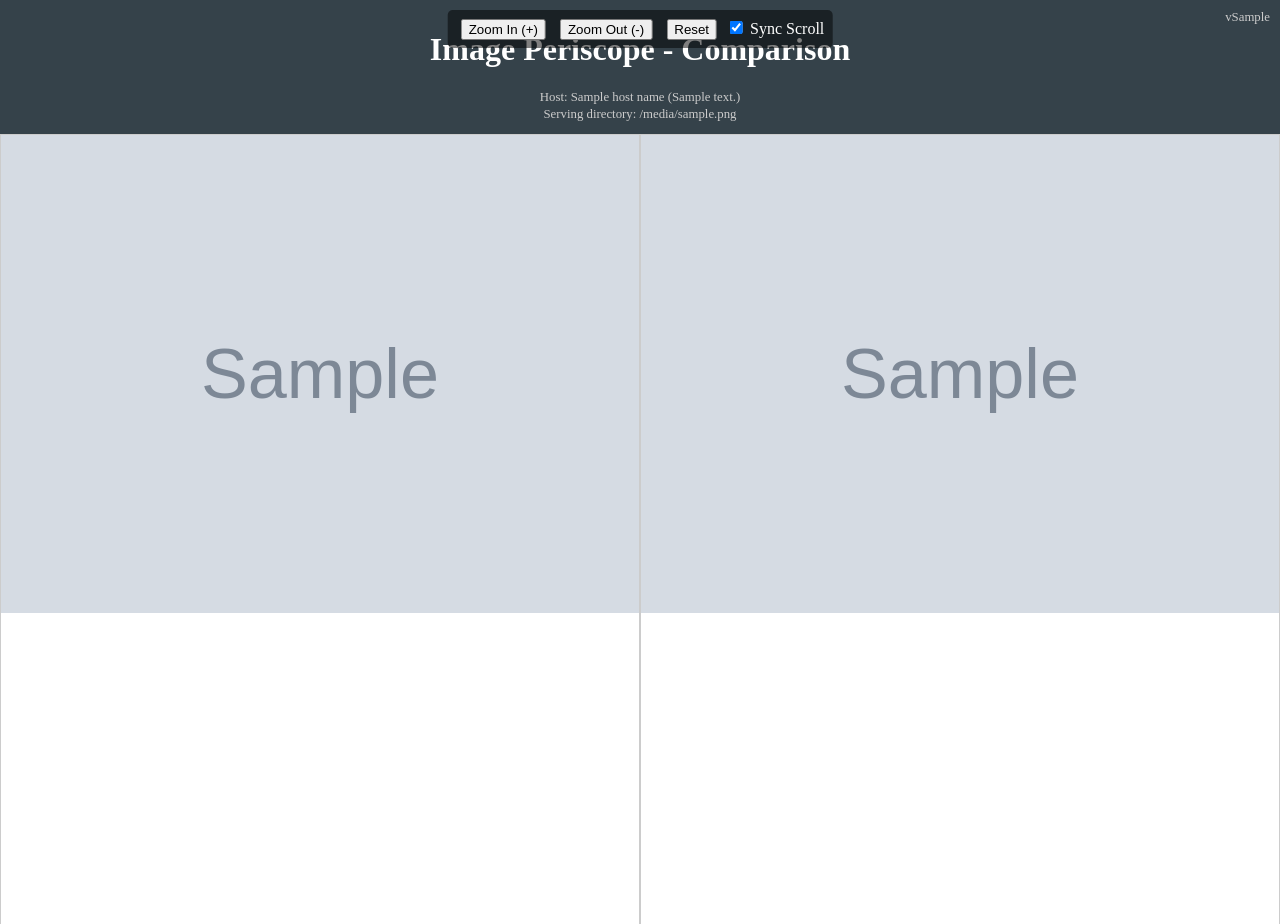
After one commit to kakibara/image-periscope, a Flask app: template image_periscope/templates/compare.html in a window 1280 px wide. The commit adds this page. Run offline with Flask 2, Linux system fonts and the light colour scheme; the template is opened without the code that fills it: most values are stand-ins (such as "Sample title", 1, 10 or a date in 2020); grey boxes marked "Sample" are stand-in pictures.

Commit message:
Update version to 0.7.1, add image comparison feature with a new compare page, and enhance index page with server information and comparison mode. Improve app version handling and include host details in rendered templates.

```diff
--- a/image_periscope/app.py
+++ b/image_periscope/app.py
@@ -1,4 +1,6 @@
 """This module implements the Flask web application for the Image Viewer."""
+import socket
+from importlib import metadata
 from pathlib import Path
 from typing import TypedDict
 
@@ -32,6 +34,12 @@ def create_app(image_dir=None):
     else:
         instance.config["IMAGE_DIR"] = None
 
+    try:
+        instance.config["APP_VERSION"] = metadata.version("image-periscope")
+    except metadata.PackageNotFoundError:
+        instance.config["APP_VERSION"] = "dev"
+
+
     @instance.route("/")
     def index():
         """Render the index page with directory structure.
@@ -61,6 +69,12 @@ def create_app(image_dir=None):
 
         col_count = int(request.args.get("col_count", 3))
         directory_tree = get_directory_tree(base_dir_path)
+
+        # サーバー情報を取得
+        host_name = socket.gethostname()
+        ip_address = socket.gethostbyname(host_name)
+        image_directory = instance.config.get("IMAGE_DIR")
+
         return render_template("index.html",
                               directories=directories,
                               items=paged_items,
@@ -72,7 +86,11 @@ def create_app(image_dir=None):
                               col_count=col_count,
                               directory_tree=directory_tree,
                               path_parts=path_parts,
-                              search_query=search_query)
+                              search_query=search_query,
+                              host_name=host_name,
+                              ip_address=ip_address,
+                              image_directory=image_directory,
+                              app_version=instance.config.get("APP_VERSION"))
 
     @instance.route("/browse/", defaults={"path": ""})
     @instance.route("/browse/<path:path>")
@@ -122,6 +140,12 @@ def create_app(image_dir=None):
 
         col_count = int(request.args.get("col_count", 3))
         directory_tree = get_directory_tree(base_dir_path)
+
+        # サーバー情報を取得
+        host_name = socket.gethostname()
+        ip_address = socket.gethostbyname(host_name)
+        image_directory = instance.config.get("IMAGE_DIR")
+
         return render_template("index.html",
                               directories=directories,
                               items=paged_items,
@@ -133,7 +157,11 @@ def create_app(image_dir=None):
                               col_count=col_count,
                               directory_tree=directory_tree,
                               path_parts=path_parts,
-                              search_query=search_query)
+                              search_query=search_query,
+                              host_name=host_name,
+                              ip_address=ip_address,
+                              image_directory=image_directory,
+                              app_version=instance.config.get("APP_VERSION"))
 
     @instance.route("/images/<path:filename>")
     def serve_image(filename):
@@ -188,6 +216,25 @@ def create_app(image_dir=None):
         allowed_tags = list(bleach.sanitizer.ALLOWED_TAGS) + ["h1", "h2", "h3", "p", "br", "hr", "pre"]
         safe_content = bleach.clean(content, tags=allowed_tags, strip=True)
         return render_template("view_html.html", title=file_path.name, content=safe_content)
+
+    @instance.route("/compare")
+    def compare_images():
+        """Render the compare page with two images."""
+        image1 = request.args.get("image1")
+        image2 = request.args.get("image2")
+
+        if not image1 or not image2:
+            abort(400, "Two images are required for comparison.")
+
+        # サーバー情報を取得
+        host_name = socket.gethostname()
+        ip_address = socket.gethostbyname(host_name)
+        image_directory = instance.config.get("IMAGE_DIR")
+
+        return render_template("compare.html", image1=image1, image2=image2,
+                               host_name=host_name, ip_address=ip_address,
+                               image_directory=image_directory,
+                               app_version=instance.config.get("APP_VERSION"))
 
     # CORS設定を強化
     @instance.after_request
--- /dev/null
+++ b/image_periscope/templates/compare.html
@@ -0,0 +1,180 @@
+<!DOCTYPE html>
+<html lang="ja">
+<head>
+    <meta charset="UTF-8">
+    <meta name="viewport" content="width=device-width, initial-scale=1.0">
+    <title>Image Comparison - Image Periscope</title>
+    <style>
+        html, body {
+            margin: 0;
+            padding: 0;
+            height: 100%;
+            overflow: hidden;
+        }
+        header {
+            background: #35424a;
+            color: #ffffff;
+            padding: 10px 0;
+            text-align: center;
+            position: relative;
+        }
+        .compare-container {
+            display: flex;
+            width: 100%;
+            height: calc(100% - 70px); /* header height */
+        }
+        .image-pane {
+            width: 50%;
+            height: 100%;
+            overflow: auto;
+            position: relative;
+            border: 1px solid #ccc;
+            box-sizing: border-box;
+        }
+        .image-pane img {
+            width: 100%;
+            height: auto;
+            display: block;
+            cursor: grab;
+            transform-origin: top left;
+        }
+        .controls {
+            position: absolute;
+            top: 10px;
+            left: 50%;
+            transform: translateX(-50%);
+            z-index: 10;
+            background: rgba(0,0,0,0.5);
+            padding: 8px;
+            border-radius: 5px;
+            color: white;
+        }
+        .controls button {
+            margin: 0 5px;
+        }
+    </style>
+</head>
+<body>
+    <header>
+        <h1>Image Periscope - Comparison</h1>
+        <div style="position: absolute; top: 10px; right: 10px; color: #ccc; font-size: 0.8em;">
+            v{{ app_version }}
+        </div>
+        <div class="server-info" style="color: #ccc; font-size: 0.8em; margin-top: 5px;">
+            <p style="margin: 2px 0;">Host: {{ host_name }} ({{ ip_address }})</p>
+            <p style="margin: 2px 0;">Serving directory: {{ image_directory }}</p>
+        </div>
+    </header>
+    <div class="controls">
+        <button id="zoomInBtn">Zoom In (+)</button>
+        <button id="zoomOutBtn">Zoom Out (-)</button>
+        <button id="resetBtn">Reset</button>
+        <label>
+            <input type="checkbox" id="syncScroll" checked> Sync Scroll
+        </label>
+    </div>
+
+    <div class="compare-container">
+        <div class="image-pane" id="pane1">
+            <img src="{{ image1 }}" alt="Image 1">
+        </div>
+        <div class="image-pane" id="pane2">
+            <img src="{{ image2 }}" alt="Image 2">
+        </div>
+    </div>
+
+    <script>
+        document.addEventListener('DOMContentLoaded', () => {
+            const pane1 = document.getElementById('pane1');
+            const pane2 = document.getElementById('pane2');
+            const img1 = pane1.querySelector('img');
+            const img2 = pane2.querySelector('img');
+            const syncScrollCheckbox = document.getElementById('syncScroll');
+
+            let isSyncing = false;
+
+            pane1.addEventListener('scroll', () => {
+                if (syncScrollCheckbox.checked && !isSyncing) {
+                    isSyncing = true;
+                    pane2.scrollTop = pane1.scrollTop;
+                    pane2.scrollLeft = pane1.scrollLeft;
+                    isSyncing = false;
+                }
+            });
+
+            pane2.addEventListener('scroll', () => {
+                if (syncScrollCheckbox.checked && !isSyncing) {
+                    isSyncing = true;
+                    pane1.scrollTop = pane2.scrollTop;
+                    pane1.scrollLeft = pane2.scrollLeft;
+                    isSyncing = false;
+                }
+            });
+
+            [img1, img2].forEach(img => {
+                let isDragging = false;
+                let startX, startY;
+                let scrollLeft, scrollTop;
+
+                img.parentElement.addEventListener('mousedown', (e) => {
+                    isDragging = true;
+                    startX = e.pageX - img.parentElement.offsetLeft;
+                    startY = e.pageY - img.parentElement.offsetTop;
+                    scrollLeft = img.parentElement.scrollLeft;
+                    scrollTop = img.parentElement.scrollTop;
+                    img.style.cursor = 'grabbing';
+                });
+
+                img.parentElement.addEventListener('mouseleave', () => {
+                    isDragging = false;
+                    img.style.cursor = 'grab';
+                });
+
+                img.parentElement.addEventListener('mouseup', () => {
+                    isDragging = false;
+                    img.style.cursor = 'grab';
+                });
+
+                img.parentElement.addEventListener('mousemove', (e) => {
+                    if (!isDragging) return;
+                    e.preventDefault();
+                    const x = e.pageX - img.parentElement.offsetLeft;
+                    const y = e.pageY - img.parentElement.offsetTop;
+                    const walkX = (x - startX) * 2; // The multiplier can be adjusted for sensitivity
+                    const walkY = (y - startY) * 2;
+                    img.parentElement.scrollLeft = scrollLeft - walkX;
+                    img.parentElement.scrollTop = scrollTop - walkY;
+                });
+            });
+
+            let scale = 1;
+            const zoomSpeed = 0.1;
+
+            const applyTransform = () => {
+                [img1, img2].forEach(img => {
+                    img.style.transform = `scale(${scale})`;
+                });
+            };
+
+            document.getElementById('zoomInBtn').addEventListener('click', () => {
+                scale += zoomSpeed;
+                applyTransform();
+            });
+
+            document.getElementById('zoomOutBtn').addEventListener('click', () => {
+                if (scale > zoomSpeed) {
+                    scale -= zoomSpeed;
+                    applyTransform();
+                }
+            });
+
+            document.getElementById('resetBtn').addEventListener('click', () => {
+                scale = 1;
+                applyTransform();
+                pane1.scrollTop = 0; pane1.scrollLeft = 0;
+                pane2.scrollTop = 0; pane2.scrollLeft = 0;
+            });
+        });
+    </script>
+</body>
+</html>
--- a/pyproject.toml
+++ b/pyproject.toml
@@ -4,7 +4,7 @@ build-backend = "poetry.core.masonry.api"
 
 [tool.poetry]
 name = "image-periscope"
-version = "0.7.0"
+version = "0.7.1"
 description = "A web application to display images from a specified directory while maintaining the directory structure."
 authors = ["kakibara <moritarizumu@gmail.com>"]
 readme = "README.md"
```
Also changed, not shown: image_periscope/templates/index.html (+76 -1 lines).
